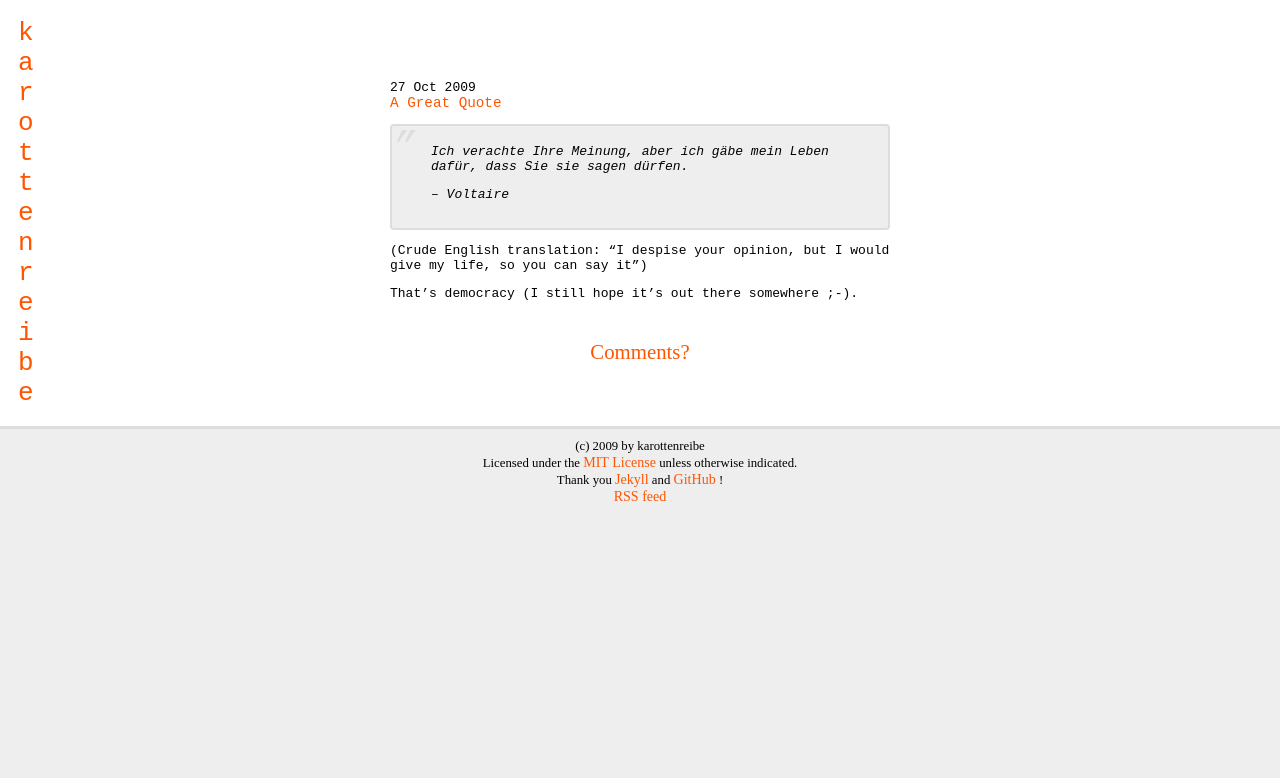
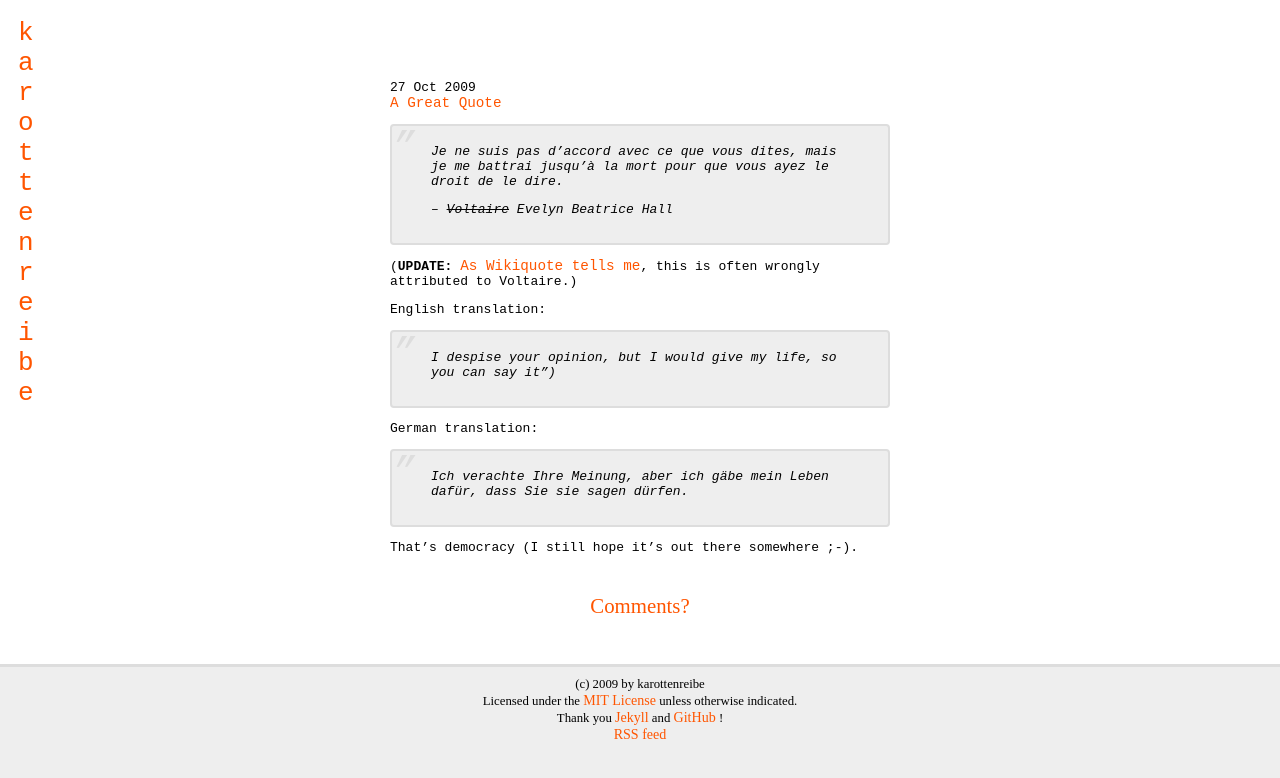
Before and after one commit to karottenreibe/karottenreibe.github.com, a Jekyll site: the page built from _posts/2009-10-27-great-quote.markdown, in a window 1280 px wide. Shown: the top 778 px of the page. Built offline with Jekyll 4.4.1, drawn with Linux system fonts in a browser that asks for light colours; Markdown is read by kramdown in place of the engine named in the settings.

Commit message:
fixed quote and added french version

```diff
--- a/_posts/2009-10-27-great-quote.markdown
+++ b/_posts/2009-10-27-great-quote.markdown
@@ -5,10 +5,24 @@ summary:
 layout: post
 ---
 
-> Ich verachte Ihre Meinung, aber ich gäbe mein Leben dafür, dass Sie sie sagen dürfen.
+> Je ne suis pas d'accord avec ce que vous dites, mais
+> je me battrai jusqu'à la mort pour que vous ayez le droit
+> de le dire.
 >
-> -- Voltaire
+> -- <del>Voltaire</del> Evelyn Beatrice Hall
 
-(Crude English translation: "I despise your opinion, but I would give my life, so you can say it")
+(**UPDATE:** [As Wikiquote tells me][wikiquote], this is often wrongly attributed to Voltaire.)
+
+English translation:
+
+> I despise your opinion, but I would give my life, so you can say it")
+
+German translation:
+
+> Ich verachte Ihre Meinung, aber ich gäbe mein Leben
+> dafür, dass Sie sie sagen dürfen.
 
 That's democracy (I still hope it's out there somewhere ;-).
+
+
+[wikiquote]:    http://en.wikiquote.org/wiki/Voltaire   "Quotes by Voltaire"
```
